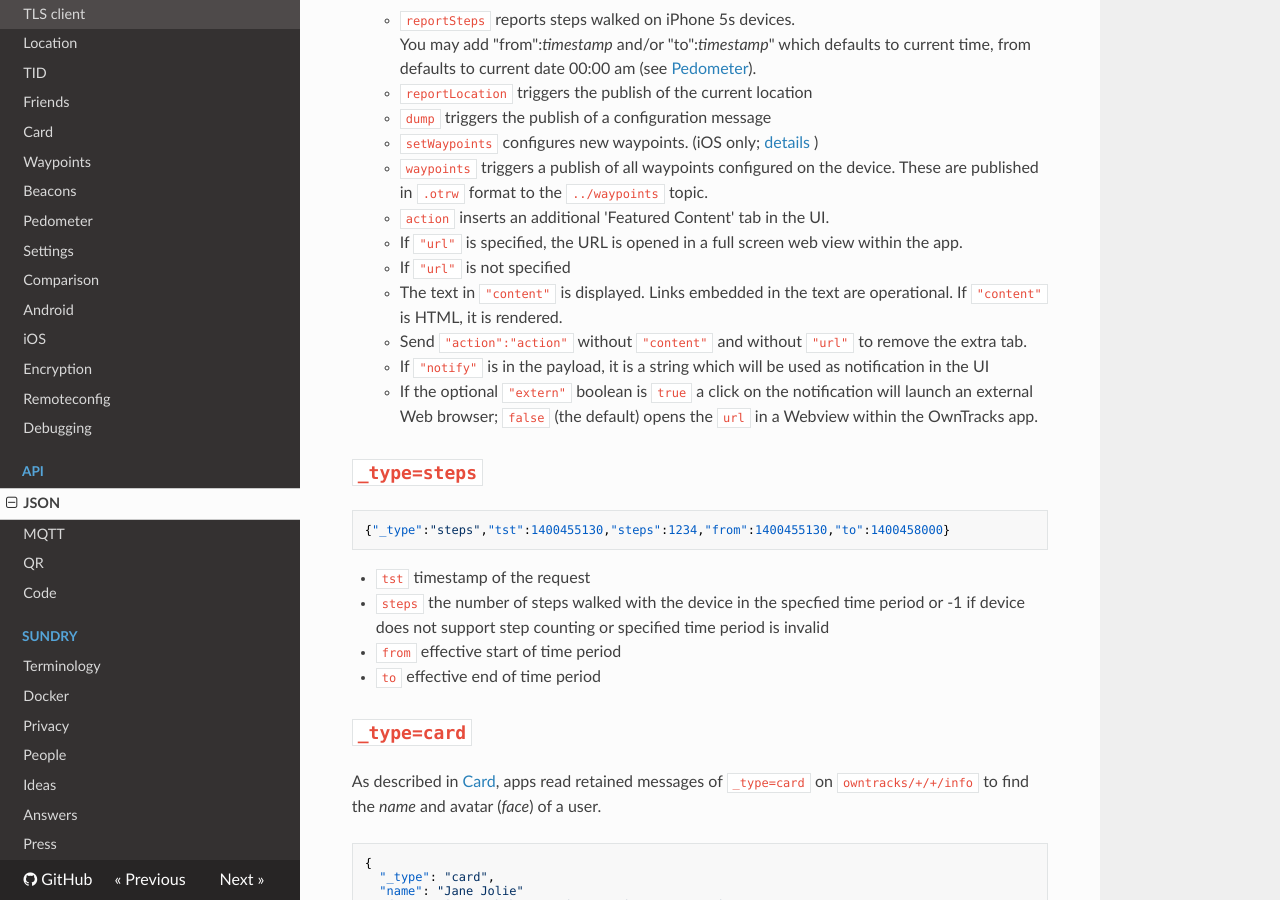
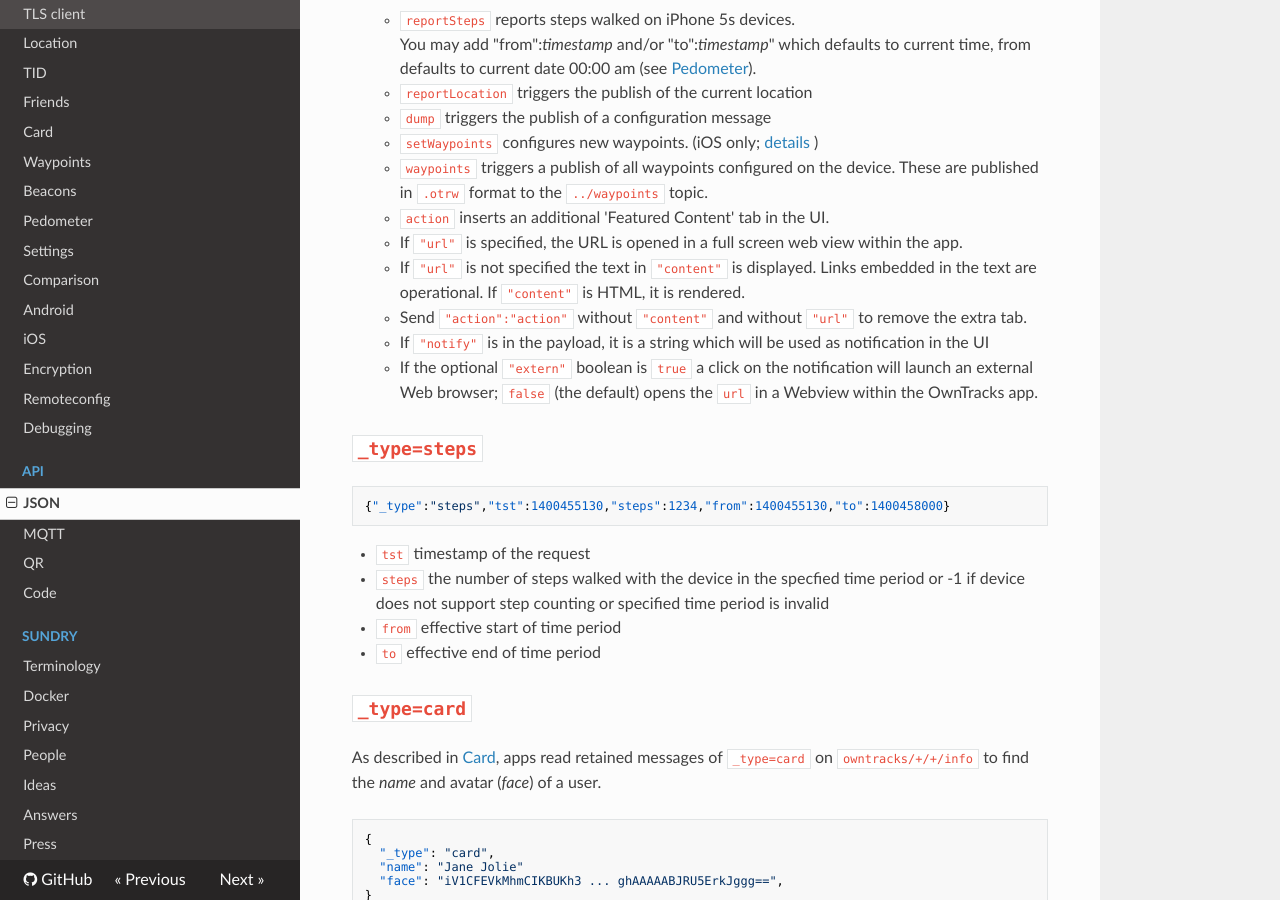
Before and after one commit to owntracks/booklet, an MkDocs documentation site: the page built from docs/tech/json.md, in a window 1280 px wide and 900 px high, scrolled down 8830 px. Built offline with MkDocs 1.6.1, drawn with Linux system fonts in a browser that asks for light colours; nearby versions of some CDN libraries; old or Windows-style settings are respelled for this version of MkDocs.

Commit message:
fix break in cmd description

```diff
--- a/docs/tech/json.md
+++ b/docs/tech/json.md
@@ -373,8 +373,7 @@ These messages are published when beacon ranging (iOS only) is enabled. Be advis
     * `waypoints` triggers a publish of all waypoints configured on the device. These are published in `.otrw` format to the `../waypoints` topic.
     * `action` inserts an additional 'Featured Content' tab in the UI.
 	- If `"url"` is specified, the URL is opened in a full screen web view within the app.
-	- If `"url"` is not specified
-	- The text in `"content"` is displayed. Links embedded in the text are operational.  If `"content"` is HTML, it is rendered.
+	- If `"url"` is not specified the text in `"content"` is displayed. Links embedded in the text are operational.  If `"content"` is HTML, it is rendered.
 	- Send `"action":"action"` without `"content"` and without `"url"` to remove the extra tab.
 	- If `"notify"` is in the payload, it is a string which will be used as notification in the UI
 	- If the optional `"extern"` boolean is `true` a click on the notification will launch an external Web browser; `false` (the default) opens the `url` in a Webview within the OwnTracks app.
```
